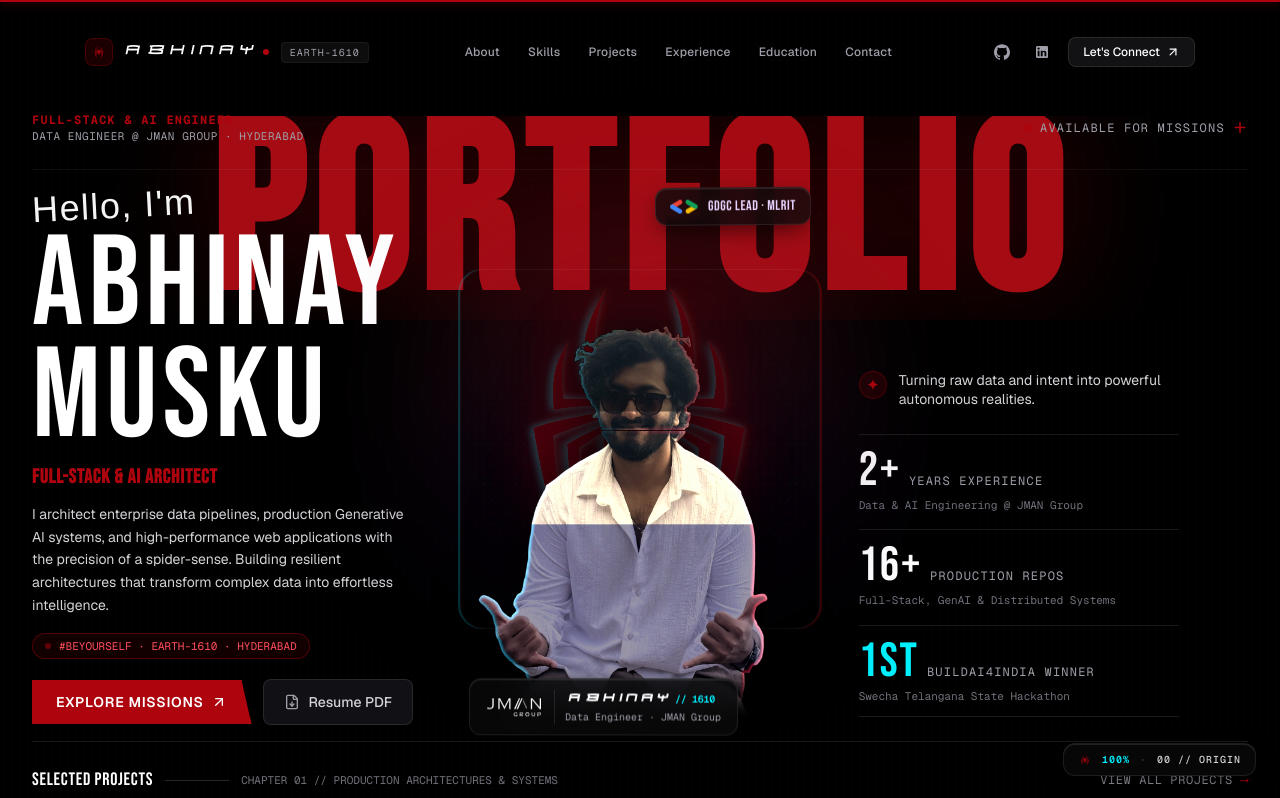
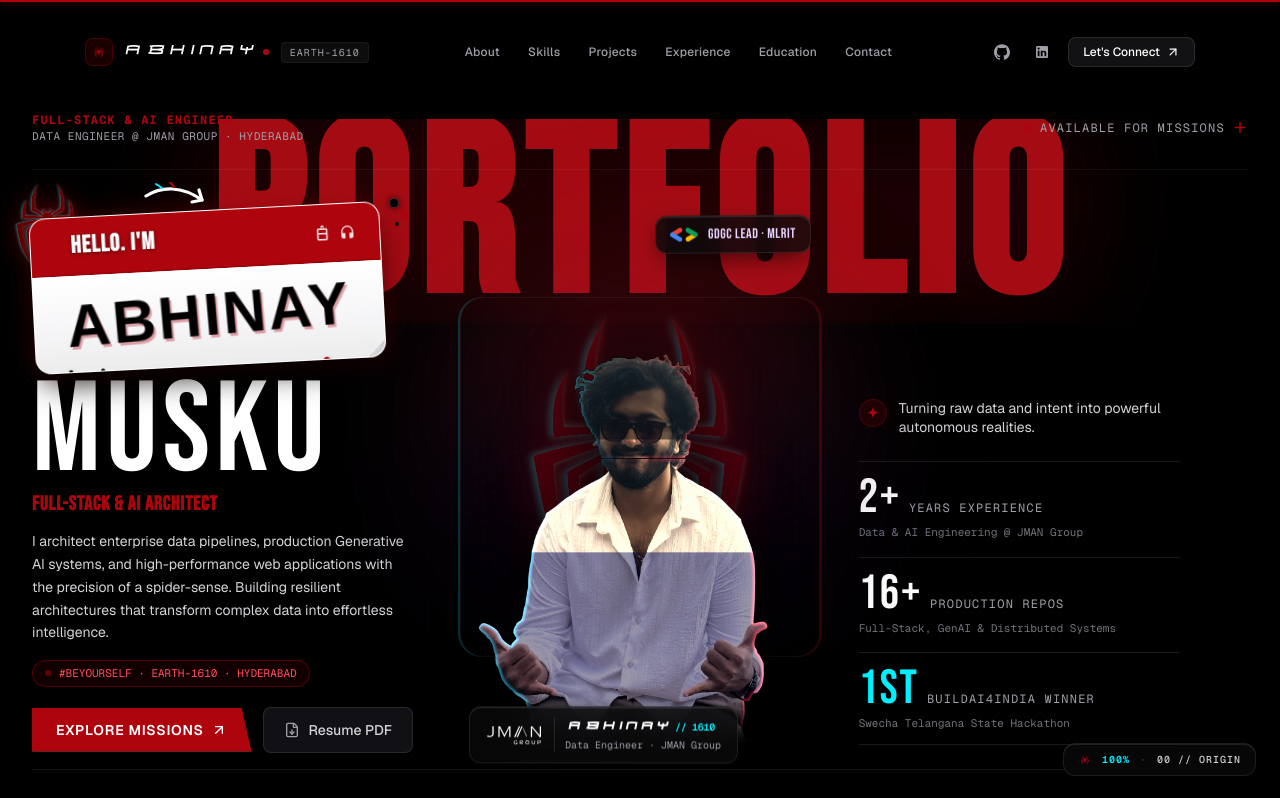
Before and after one commit to NOiD-777/Abhinay-portf, a Next.js app: page / in a window 1280 px wide. Shown: the top 798 px of the page. Built offline with nearby package versions, Linux system fonts and the light colour scheme; a web font is replaced by a local one.

Commit message:
feat(hero): add Spider-Verse HELLO. IM graffiti sticker name tag with stencil mark, urban arrow doodles, and paint drips

```diff
--- a/src/components/sections/Hero.tsx
+++ b/src/components/sections/Hero.tsx
@@ -6,6 +6,7 @@ import { motion, useScroll, useTransform } from "framer-motion";
 import { ArrowUpRight, FileDown } from "lucide-react";
 import { personal } from "@/data/personal";
 import HeroProfile from "./HeroProfile";
+import GraffitiNameTag from "@/components/ui/GraffitiNameTag";
 
 export default function Hero() {
   const containerRef = useRef<HTMLElement>(null);
@@ -71,22 +72,20 @@ export default function Hero() {
           transition={{ duration: 0.6, ease: [0.16, 1, 0.3, 1] }}
           className="lg:col-span-4 xl:col-span-4 flex flex-col items-start text-left order-2 lg:order-1"
         >
-          {/* Cursive / Brush Script Greeting */}
-          <div className="mb-1">
-            <span className="font-brush text-3xl sm:text-4xl text-zinc-100 tracking-wider inline-block -rotate-3 select-none">
-              Hello, I&apos;m
-            </span>
+          {/* Spider-Verse Graffiti "HELLO. I'M" Name Tag Badge (inspired by Into the Spider-Verse) */}
+          <div className="mb-3 pt-6" aria-label="Hello, I'm Abhinay Musku">
+            <GraffitiNameTag />
           </div>
 
-          {/* Stacked Giant Name */}
-          <h1 className="font-bebas text-6xl sm:text-7xl md:text-8xl lg:text-9xl text-white tracking-[0.02em] leading-[0.88] uppercase spider-glitch-hover cursor-default">
-            ABHINAY<br />MUSKU
-          </h1>
-
-          {/* Subtitle Role Tag */}
-          <p className="font-bebas text-base sm:text-lg md:text-xl text-[#ae040d] tracking-widest uppercase font-bold mt-2">
-            FULL-STACK &amp; AI ARCHITECT
-          </p>
+          {/* Surname & Super Hero Architect Wordmark */}
+          <div className="space-y-1">
+            <h1 className="font-bebas text-6xl sm:text-7xl md:text-8xl lg:text-9xl text-white tracking-[0.02em] leading-[0.85] uppercase spider-glitch-hover cursor-default">
+              MUSKU
+            </h1>
+            <p className="font-bebas text-base sm:text-lg md:text-xl text-[#ae040d] tracking-widest uppercase font-bold">
+              FULL-STACK &amp; AI ARCHITECT
+            </p>
+          </div>
 
           {/* Editorial Paragraph */}
           <p className="text-xs sm:text-sm text-zinc-300 font-normal leading-relaxed max-w-sm mt-3">
--- /dev/null
+++ b/src/components/ui/GraffitiNameTag.tsx
@@ -0,0 +1,106 @@
+"use client";
+
+import Image from "next/image";
+import { motion } from "framer-motion";
+
+export default function GraffitiNameTag({ className = "" }: { className?: string }) {
+  return (
+    <div className={`relative select-none ${className}`}>
+      {/* Background Graffiti Accents & Stencil Spider (from Into the Spider-Verse) */}
+      <div className="absolute -top-10 -left-8 sm:-left-10 w-24 sm:w-28 h-24 sm:h-28 pointer-events-none z-0">
+        {/* Spray-painted Circular Spider-Man Stencil Mark */}
+        <div className="relative w-full h-full opacity-90 drop-shadow-[0_0_12px_rgba(174,4,13,0.8)] animate-pulse" style={{ animationDuration: "5s" }}>
+          <Image
+            src="/logos/spiderman-miles.svg"
+            alt="Spider Stencil"
+            fill
+            className="object-contain filter contrast-125"
+          />
+        </div>
+      </div>
+
+      {/* Doodled Street-Art Curved Arrow & Splatters */}
+      <div className="absolute -top-7 left-24 sm:left-28 pointer-events-none z-20">
+        <svg width="68" height="32" viewBox="0 0 68 32" fill="none" className="text-white">
+          {/* Curved Graffiti Arrow */}
+          <path
+            d="M2 14 C18 4, 38 4, 58 18"
+            stroke="currentColor"
+            strokeWidth="3.2"
+            strokeLinecap="round"
+          />
+          <path
+            d="M48 20 L58 18 L55 8"
+            stroke="currentColor"
+            strokeWidth="3.2"
+            strokeLinecap="round"
+            strokeLinejoin="round"
+          />
+          {/* Action / Energy Accent Lines */}
+          <path d="M12 2 L18 6" stroke="#00f0ff" strokeWidth="2" strokeLinecap="round" />
+          <path d="M26 0 L30 5" stroke="#ae040d" strokeWidth="2.2" strokeLinecap="round" />
+        </svg>
+      </div>
+
+      {/* Spray Splatter Droplets (Top Right & Edges) */}
+      <div className="absolute -top-3 -right-4 sm:-right-6 flex flex-col gap-1 pointer-events-none z-0">
+        <span className="w-2.5 h-2.5 rounded-full bg-black border border-white/20 shadow-[0_0_6px_rgba(0,0,0,0.8)]" />
+        <span className="w-1.5 h-1.5 rounded-full bg-[#ae040d] ml-3" />
+        <span className="w-1 h-1 rounded-full bg-black ml-1.5" />
+      </div>
+
+      {/* Main "HELLO. I'M" Graffiti Name Tag Sticker */}
+      <motion.div
+        whileHover={{ rotate: 0, scale: 1.03, y: -2 }}
+        transition={{ type: "spring", stiffness: 300, damping: 20 }}
+        className="relative z-10 w-fit cursor-default -rotate-3 transition-transform"
+      >
+        <div className="relative rounded-2xl overflow-hidden bg-white shadow-[0_16px_32px_-8px_rgba(0,0,0,0.9),0_0_25px_rgba(174,4,13,0.35)] border border-white/20">
+          {/* Red Header Bar */}
+          <div className="bg-[#ae040d] px-5 py-2.5 sm:px-6 sm:py-3 flex items-center justify-between gap-4 border-b-2 border-black/10">
+            <div className="flex items-center gap-2">
+              <span className="w-2 h-2 rounded-full bg-white animate-ping" />
+              <span className="font-bebas text-white text-lg sm:text-2xl tracking-[0.2em] uppercase font-black drop-shadow-[0_1px_2px_rgba(0,0,0,0.5)]">
+                HELLO. I&apos;M
+              </span>
+            </div>
+
+            {/* Street Doodles: Spray Can & Urban Tag Icons */}
+            <div className="flex items-center gap-2 text-white/90">
+              {/* Mini Spray Can Icon */}
+              <svg width="18" height="18" viewBox="0 0 24 24" fill="currentColor">
+                <path d="M12 2C10.9 2 10 2.9 10 4V6H7C5.9 6 5 6.9 5 8V20C5 21.1 5.9 22 7 22H17C18.1 22 19 21.1 19 20V8C19 6.9 18.1 6 17 6H14V4C14 2.9 13.1 2 12 2ZM12 4C12.55 4 13 4.45 13 5V6H11V5C11 4.45 11.45 4 12 4ZM7 8H17V12H7V8ZM7 14H17V20H7V14Z" />
+              </svg>
+              {/* Mini Headphone Doodle */}
+              <svg width="16" height="16" viewBox="0 0 24 24" fill="currentColor">
+                <path d="M12 3C7.03 3 3 7.03 3 12V19C3 20.66 4.34 22 6 22H8C8.55 22 9 21.55 9 21V15C9 14.45 8.55 14 8 14H5V12C5 8.13 8.13 5 12 5C15.87 5 19 8.13 19 12V14H16C15.45 14 15 14.45 15 15V21C15 21.55 15.45 22 16 22H18C19.66 22 21 20.66 21 19V12C21 7.03 16.97 3 12 3Z" />
+              </svg>
+            </div>
+          </div>
+
+          {/* White Sticker Body with Tagged Name "ABHINAY" in Street Brush Script */}
+          <div className="relative px-6 pt-3 pb-4 sm:px-8 sm:pt-4 sm:pb-5 bg-gradient-to-b from-[#ffffff] via-[#f7f7f9] to-[#ececed] flex items-center justify-center min-w-[240px] sm:min-w-[280px]">
+            {/* Background Halftone Spray Texture */}
+            <div className="absolute inset-0 halftone-dots opacity-15 pointer-events-none" />
+
+            {/* Street Tagged Name */}
+            <div className="relative z-10 text-center">
+              <span className="font-brush text-4xl sm:text-5xl md:text-6xl text-black font-black tracking-wider block -rotate-2 select-none filter drop-shadow-[2px_3px_0px_rgba(174,4,13,0.35)]">
+                ABHINAY
+              </span>
+            </div>
+
+            {/* Corner Peeling Sticker Notch Effect */}
+            <div className="absolute bottom-0 right-0 w-4 h-4 bg-zinc-300 border-t border-l border-black/15 shadow-inner" style={{ clipPath: "polygon(100% 0, 0 100%, 100% 100%)" }} />
+          </div>
+
+          {/* Realistic Paint Drips Hanging Below Sticker */}
+          <div className="absolute -bottom-3 left-8 w-1 h-3.5 bg-black rounded-full shadow-[0_2px_4px_rgba(0,0,0,0.5)]" />
+          <div className="absolute -bottom-2 left-16 w-1 h-2.5 bg-black rounded-full" />
+          <div className="absolute -bottom-4 right-14 w-1.5 h-4.5 bg-[#ae040d] rounded-full shadow-[0_2px_4px_rgba(174,4,13,0.5)]" />
+          <div className="absolute -bottom-2 right-10 w-1 h-2 bg-black rounded-full" />
+        </div>
+      </motion.div>
+    </div>
+  );
+}
```
Also changed, not shown: public/logos/gdgc-mark.svg.
